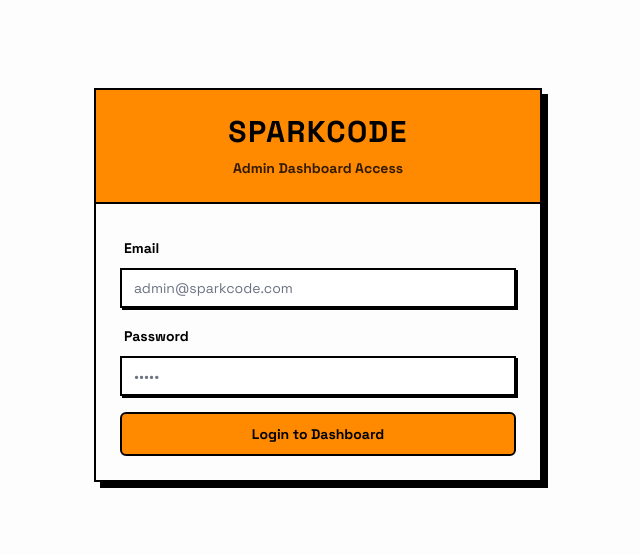
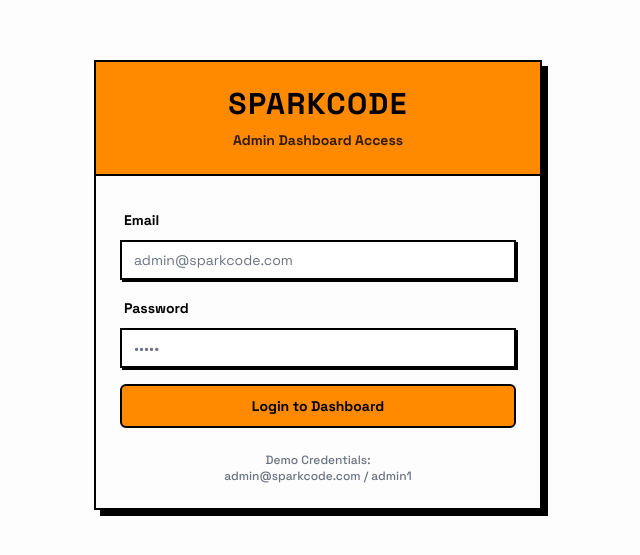
Before and after one commit to SparkCode-acad/Sparkcode-Dashboard, a React (Vite) app: page /login in a window 1280 px wide. Shown: the part 115-670 px from the top of the page, without its empty margins (322-962 px from the left). Built offline with nearby package versions, Linux system fonts and the light colour scheme; no server answers; the database is empty.

Commit message:
enable demo credentials

```diff
--- a/src/pages/Login.tsx
+++ b/src/pages/Login.tsx
@@ -84,10 +84,10 @@
                         </Button>
                     </form>
 
-                    {/* <div className="text-center text-xs text-gray-500 font-medium">
+                    <div className="text-center text-xs text-gray-500 font-medium">
                         <p>Demo Credentials:</p>
                         <p>admin@sparkcode.com / admin1</p>
-                    </div> */}
+                    </div>
                 </CardContent>
             </Card>
         </div>
```
